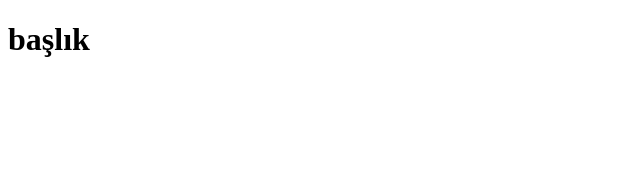
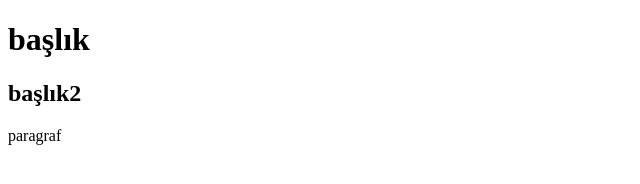
Before and after one commit to mervekeser/egitim, a plain HTML site: page index.html in a window 1280 px wide. Shown: the whole page, without its empty margins (0-640 px from the left). Drawn offline with Linux system fonts and the light colour scheme.

Commit message:
paragraf eklendi

```diff
--- a/index.html
+++ b/index.html
@@ -7,5 +7,7 @@
   </head>
   <body>
     <h1>başlık</h1>
+    <h2>başlık2</h2>
+    <p>paragraf</p>
   </body>
 </html>
```
